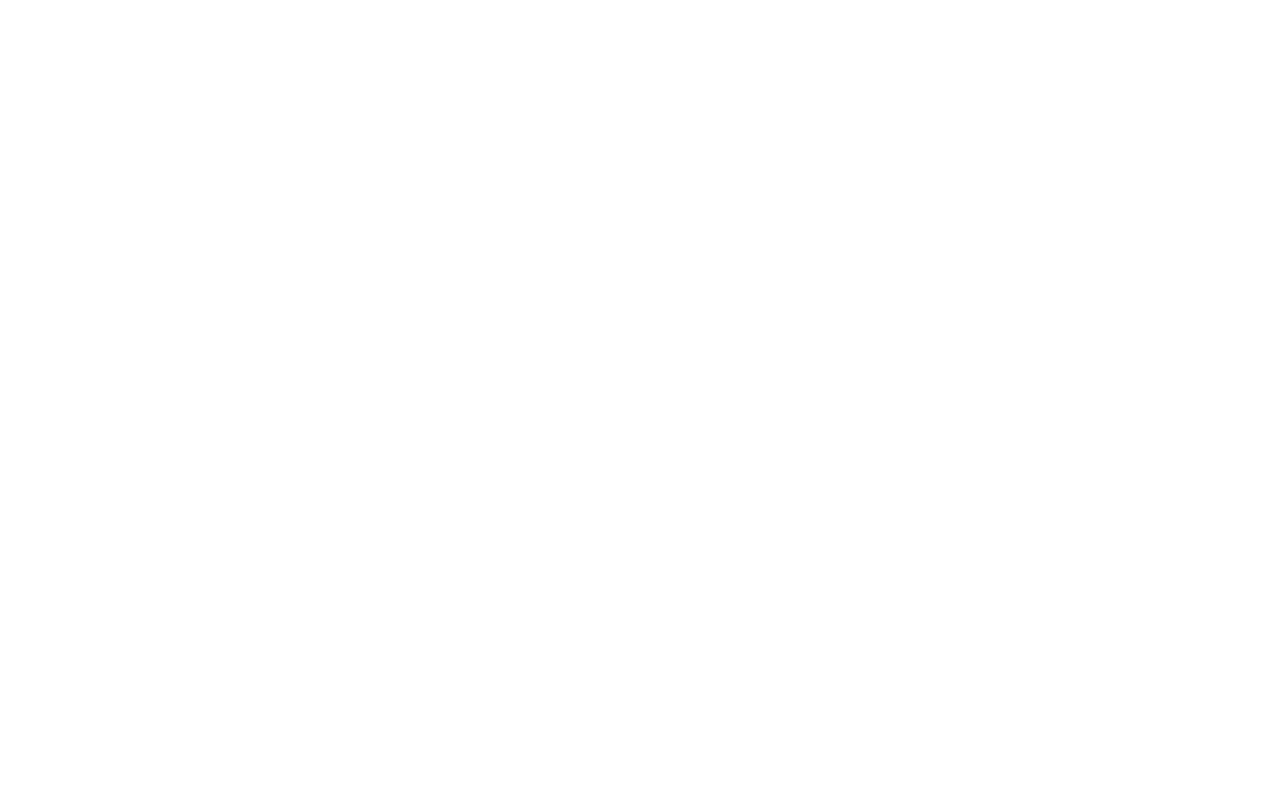
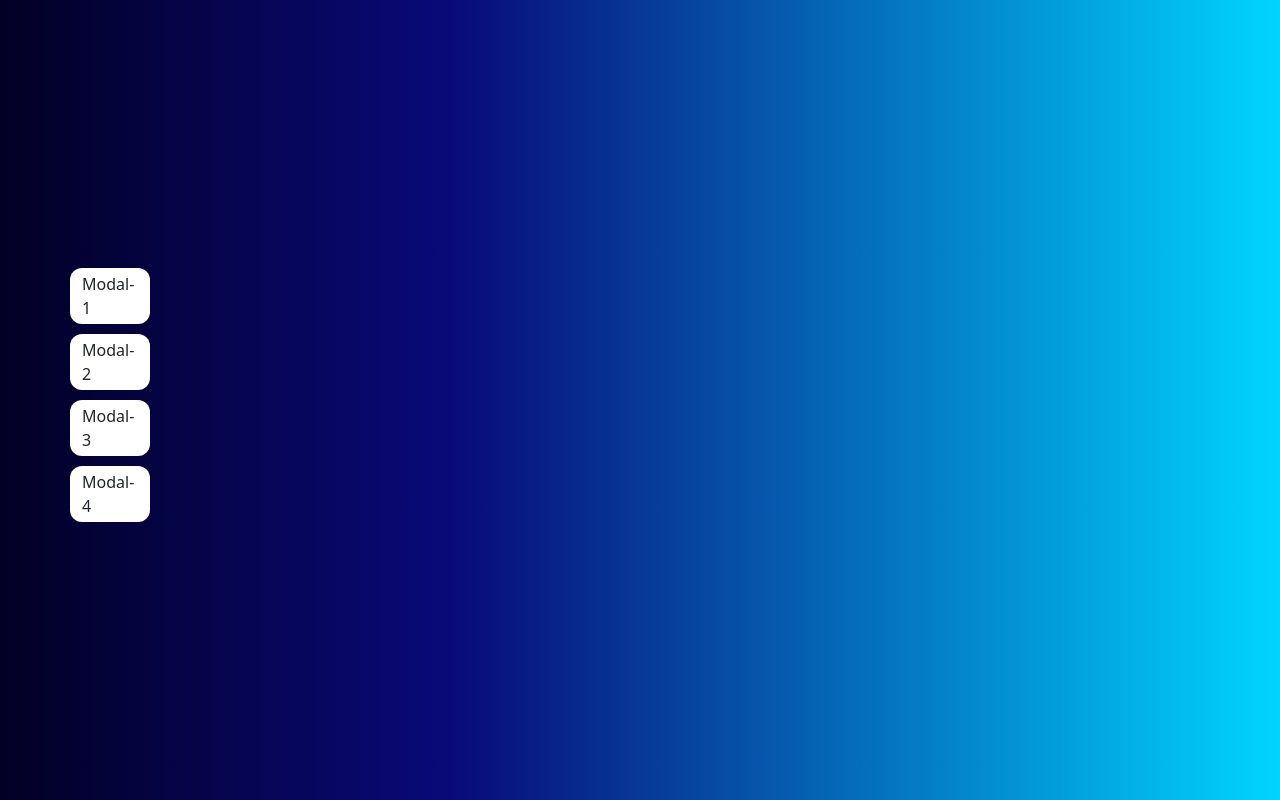
Before and after one commit to mmrezasafari/first-vue-project, a Vue app: page /modal in a window 1280 px wide. Before the commit this address had no page. Built offline with nearby package versions, Linux system fonts and the light colour scheme.

Commit message:
create modal page

```diff
--- a/src/router/index.js
+++ b/src/router/index.js
@@ -3,6 +3,7 @@
 import BMI from '../views/BmiPage.vue'
 import Todo from '../views/TodoPage.vue'
 import ColorPicker from '../views/ColorPicker.vue'
+import ModalPopup from '../views/Modal.vue'
 
 const routes = [
     {
@@ -36,6 +37,14 @@
         meta: {
             title: "color-picker"
         }
+    },
+    {
+        path: '/modal',
+        name: 'modal',
+        component: ModalPopup,
+        meta: {
+            title: "modal popup"
+        }
     }
 
 ]
--- a/src/views/Home.vue
+++ b/src/views/Home.vue
@@ -32,7 +32,8 @@
                     name: 'modal-popup',
                     header: 'Modal',
                     title: 'Modal popup',
-                    text: 'create modal to improve my skill in vue'
+                    text: 'create modal to improve my skill in vue',
+                    link: 'modal'
                 },
                 {
                     name: 'auto-input',
--- /dev/null
+++ b/src/views/Modal.vue
@@ -0,0 +1,89 @@
+<script>
+export default{
+    data(){
+        return{
+            isShow: false,
+            modalText: ''
+        }
+    },
+    methods: {
+        handleOnClick(e) {
+            this.isShow = true
+            this.modalText = e.target.innerText
+        }
+    }
+}
+</script>
+
+<template>
+    <article class="container modal-parent">
+        <section class="modals row d-flex flex-column">
+            <div class="modal-pop col-8" @click="handleOnClick">Modal-1</div>
+            <div class="modal-pop col-8" @click="handleOnClick">Modal-2</div>
+            <div class="modal-pop col-8" @click="handleOnClick">Modal-3</div>
+            <div class="modal-pop col-8" @click="handleOnClick">Modal-4</div>
+        </section>
+        <section v-if="isShow" class="row">
+        <div class="global-close" @click="isShow = false"></div>
+            <div class="popup d-flex flex-column align-items-center justify-content-between p-4">
+                <div class="content">
+                    <h1>{{modalText}}</h1>
+                </div>
+                <button class="btn btn-danger w-50" @click="isShow = false">close</button>
+            </div>
+        </section>
+    </article>
+</template>
+
+
+
+<style>
+.modal-parent {
+    display: flex;
+    justify-content: center;
+    flex-direction: column;
+}
+
+.modal-pop{
+    width: 10vh;
+    height: 7vh;
+    display: flex;
+    background-color: white;
+    align-items: center;
+    margin-bottom: 10px;
+    border-radius: 12px;
+    transition: 1s;
+}
+
+.modal-pop:hover{
+    width: 25vh;
+    background-color: rgba(128, 128, 128, 0.464);
+    color: white;
+}
+
+.popup{
+	position: fixed;
+	top: 50%;
+	left: 50%;
+	transform: translate(-50%, -50%);
+	background-color: #fefefe;
+	color: #000;
+	padding: 40px;
+	border-radius: 10px;
+	box-shadow: 0 0 10px rgba(0, 0, 0, 0.5);
+	direction: ltr;
+	width: 40%;
+	z-index: 99999;
+}
+
+.global-close {
+	position: fixed;
+	display: block;
+	top: 0;
+	left: 0;
+	width: 100%;
+	height: 100%;
+	background-color: rgba(0, 0, 0, 0.5);
+	z-index: 99999;
+}
+</style>
```
